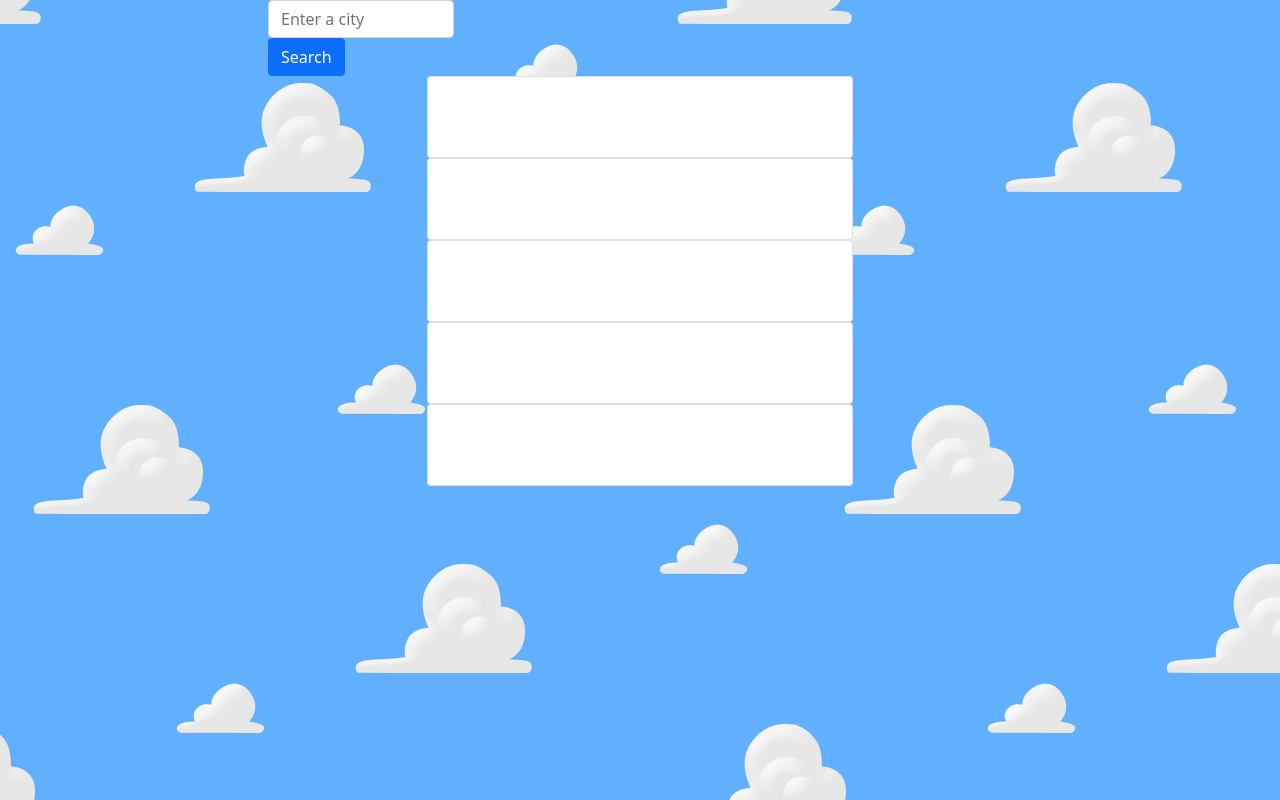
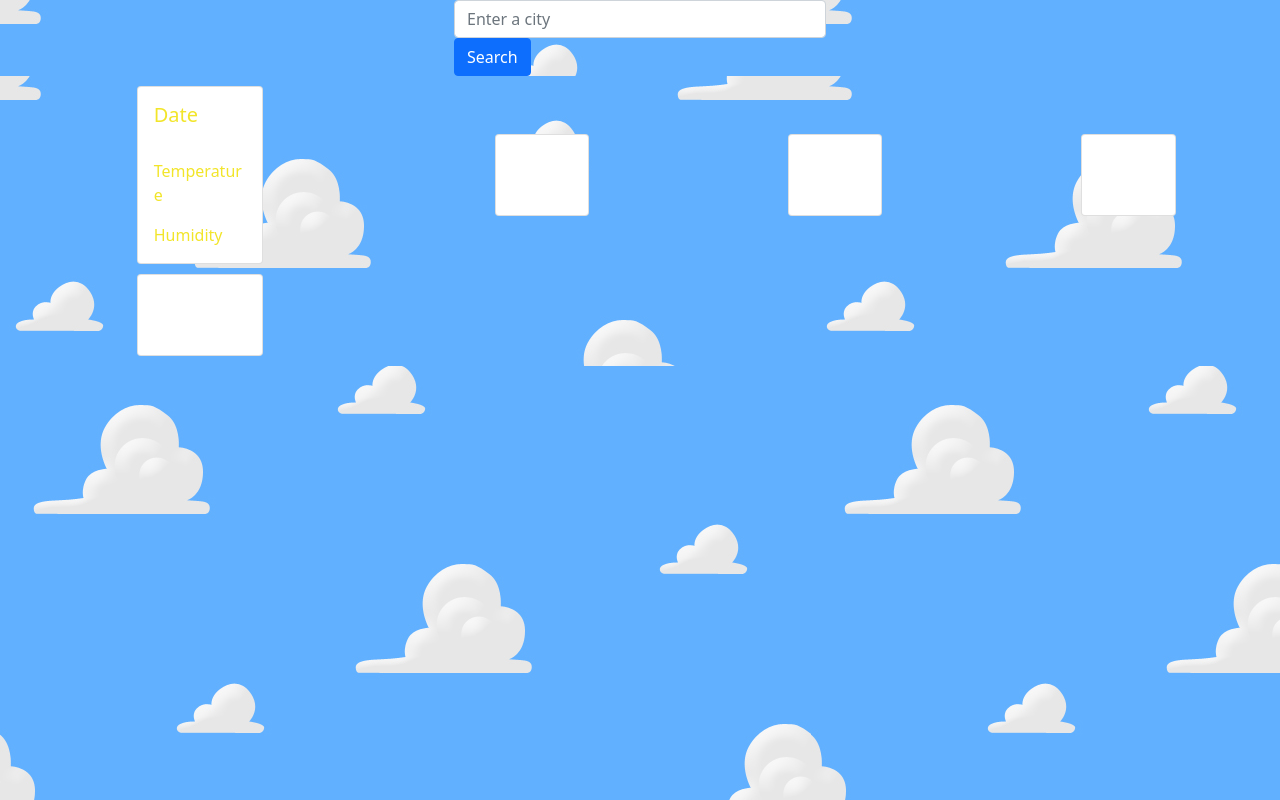
Before and after one commit to cgconverse/Weather-Dashboard, a plain HTML site: page index.html in a window 1280 px wide. Drawn offline with nearby package versions, Linux system fonts and the light colour scheme.

```diff
--- a/index.html
+++ b/index.html
@@ -23,7 +23,7 @@
     </div>
   </div>
 
-  <div class="row2">
+
     <!-- Retrieved data will be dumped here -->
 
       <div class="city"></div>
@@ -31,14 +31,14 @@
       <div class="humidity"></div>
       <div class="temp"></div>
 
-
+      <div class="grid-container">
         <div class="col-md-4 m-auto">
           <div class="card">
             <div class="card-body">
-              <h5 class="card-title date0"></h5>
+              <h5 class="card-title date0">Date</h5>
               <img class="icon0" src="">
-              <p class="card-text temp0"></p>
-              <p class="card-text humidity0"></p>
+              <p class="card-text temp0">Temperature</p>
+              <p class="card-text humidity0">Humidity</p>
 
             </div>
           </div>
--- a/stylesheet.css
+++ b/stylesheet.css
@@ -12,11 +12,20 @@
     width: 10%;
 }
 
-.row1 {
+/* .row1 {
     width: 50%;
 };
 
 .row2 {
     margin: 20px;
     width: 50%;
-}
+} */
+
+.grid-container {
+    display: grid;
+    grid-template-columns: auto auto auto auto;
+    grid-gap: 10px;
+    background-image: url(/assets/img/toy\ story\ clouds.jpg);
+    background-color: #2196F3;
+    padding: 10px;
+  }
```
Also changed, not shown: 1 other file.
